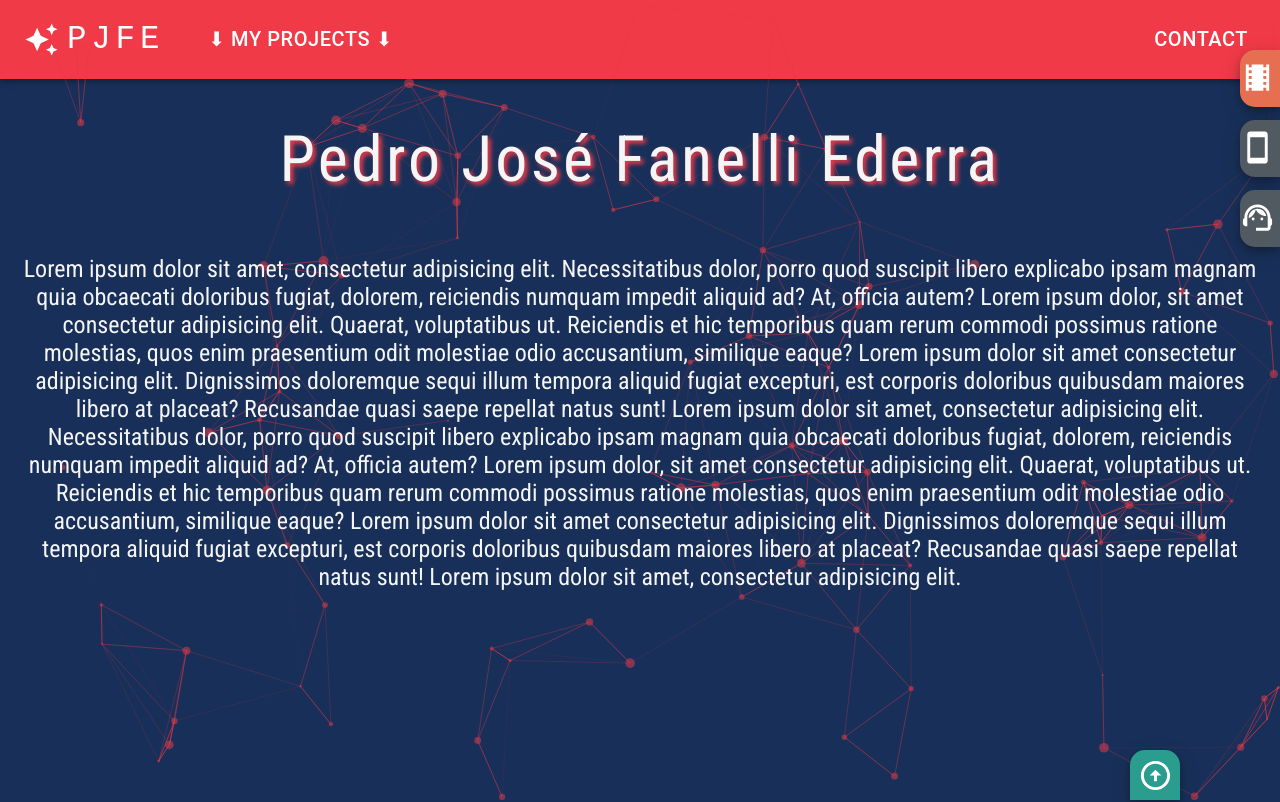
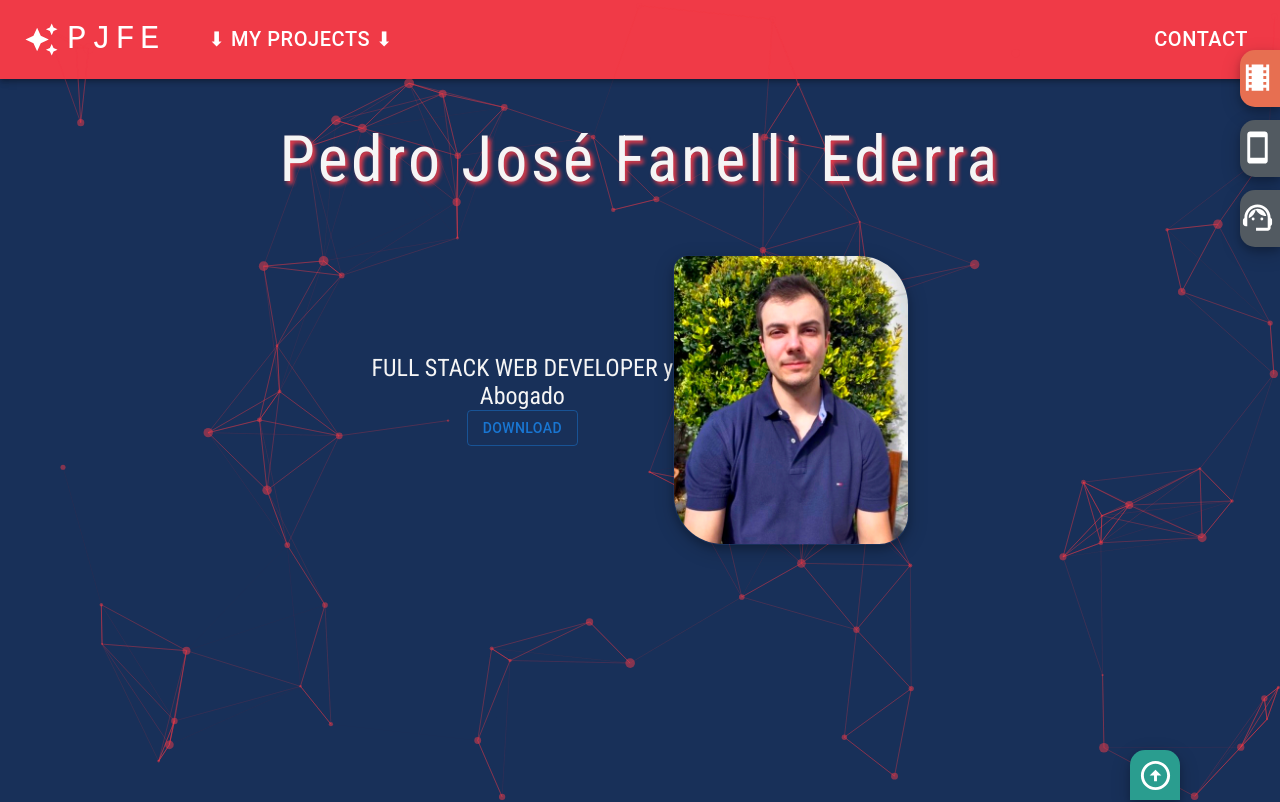
Before and after one commit to pedrofanelli/portfolio, a React (Vite) app: page / in a window 1280 px wide. Shown: the top 802 px of the page. Built offline with nearby package versions, Linux system fonts and the light colour scheme.

Commit message:
pic and starting download

```diff
--- a/src/components/Navbar.tsx
+++ b/src/components/Navbar.tsx
@@ -141,7 +141,7 @@ function Navbar() {
               marginLeft: "20px",
             }}
           >
-            <Tooltip title="Projects">
+            <Tooltip title="">
               <Button
                 id="myProjects"
                 onClick={handleProjBtnOpen}
--- a/src/components/TopHead.scss
+++ b/src/components/TopHead.scss
@@ -31,9 +31,9 @@
   }
 } */
 
-#headContainer h1:hover {
+/* #headContainer h1:hover {
   text-shadow: 1px 1px 4px #f6f4f3;
-}
+} */
 
 @media only screen and (max-width: 840px) {
   #headContainer h1 {
@@ -49,4 +49,21 @@
   font-size: 1.5em;
   text-align: center;
   z-index: 1;
+  display: flex;
+  align-items: center;
+  justify-content: center;
+  flex-wrap: wrap;
 }
+
+#headText img {
+  height: 12em;
+  box-shadow: 0 4px 8px 0 rgba(0, 0, 0, 0.2), 0 6px 20px 0 rgba(0, 0, 0, 0.19);
+  border-radius: 15px 50px 30px;
+  border: solid 1px transparent;
+  transition: border 0.5s ease;
+  filter: saturate(170%);
+}
+#headText img:hover {
+  border: solid 1px whitesmoke;
+  transition: border 0.5s ease;
+}
--- a/src/components/TopHead.tsx
+++ b/src/components/TopHead.tsx
@@ -1,6 +1,7 @@
 import "./TopHead.scss";
 import { useEffect } from "react";
 import transitionOpacity from "../utils/transitionOpacity";
+import { Button } from "@mui/material";
 
 const TopHead = () => {
   let text, title;
@@ -16,28 +17,9 @@ const TopHead = () => {
       <div id="headContainer">
         <h1 id="headTitle">Pedro José Fanelli Ederra</h1>
         <div id="headText">
-          Lorem ipsum dolor sit amet, consectetur adipisicing elit.
-          Necessitatibus dolor, porro quod suscipit libero explicabo ipsam
-          magnam quia obcaecati doloribus fugiat, dolorem, reiciendis numquam
-          impedit aliquid ad? At, officia autem? Lorem ipsum dolor, sit amet
-          consectetur adipisicing elit. Quaerat, voluptatibus ut. Reiciendis et
-          hic temporibus quam rerum commodi possimus ratione molestias, quos
-          enim praesentium odit molestiae odio accusantium, similique eaque?
-          Lorem ipsum dolor sit amet consectetur adipisicing elit. Dignissimos
-          doloremque sequi illum tempora aliquid fugiat excepturi, est corporis
-          doloribus quibusdam maiores libero at placeat? Recusandae quasi saepe
-          repellat natus sunt! Lorem ipsum dolor sit amet, consectetur
-          adipisicing elit. Necessitatibus dolor, porro quod suscipit libero
-          explicabo ipsam magnam quia obcaecati doloribus fugiat, dolorem,
-          reiciendis numquam impedit aliquid ad? At, officia autem? Lorem ipsum
-          dolor, sit amet consectetur adipisicing elit. Quaerat, voluptatibus
-          ut. Reiciendis et hic temporibus quam rerum commodi possimus ratione
-          molestias, quos enim praesentium odit molestiae odio accusantium,
-          similique eaque? Lorem ipsum dolor sit amet consectetur adipisicing
-          elit. Dignissimos doloremque sequi illum tempora aliquid fugiat
-          excepturi, est corporis doloribus quibusdam maiores libero at placeat?
-          Recusandae quasi saepe repellat natus sunt! Lorem ipsum dolor sit
-          amet, consectetur adipisicing elit.
+          <div> FULL STACK WEB DEVELOPER y <br /> Abogado <br /><Button variant="outlined">Download</Button> </div>
+
+          <img src="src/assets/myPic.jpg" alt="me" />
         </div>
       </div>
     </>
```
Also changed, not shown: src/assets/myPic.jpg (added), 1 other file (tests, documents, lock files or other folders).
